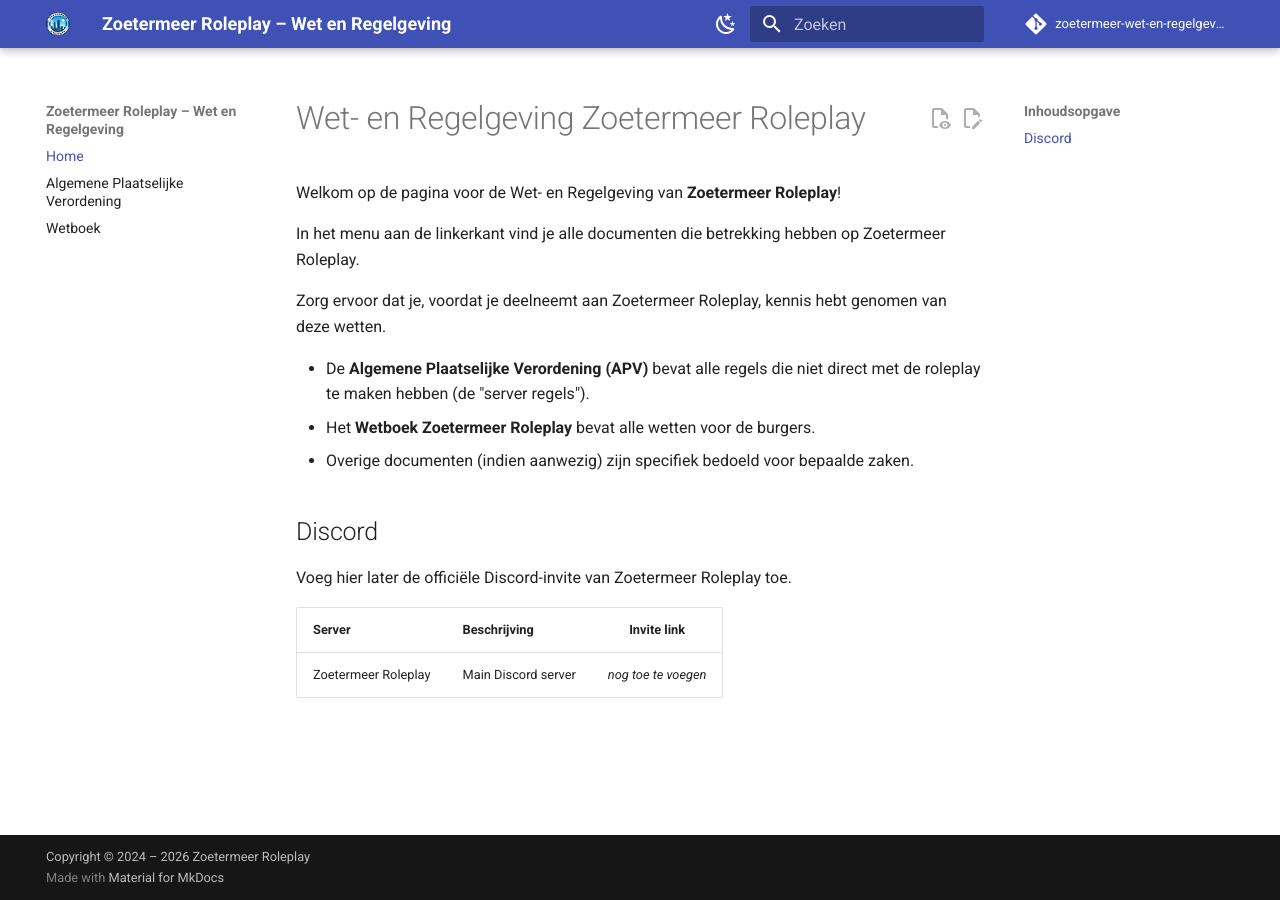
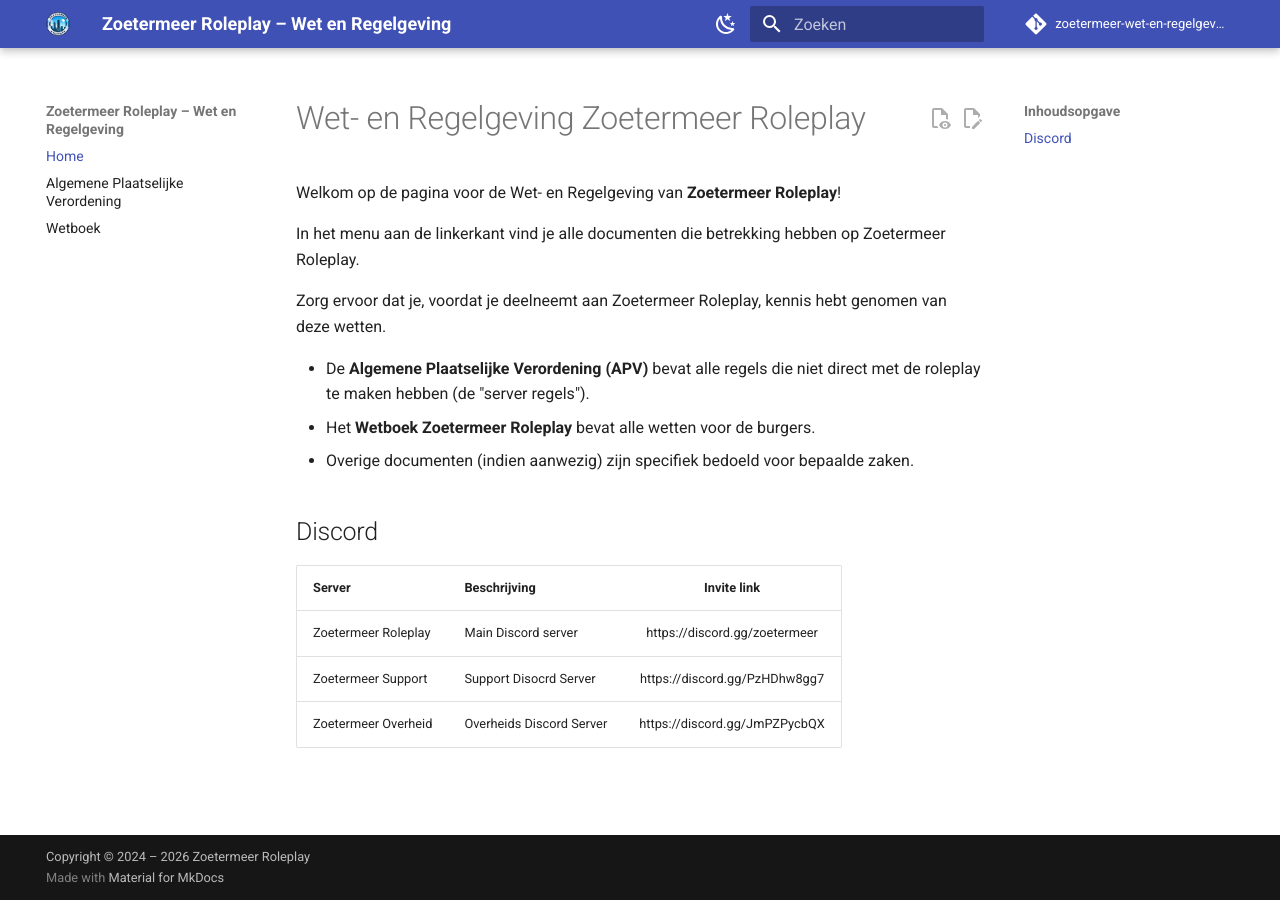
Before and after one commit to mrzynl-dev/zoetermeer-wet-en-regelgeving, an MkDocs documentation site: the page built from docs/index.md, in a window 1280 px wide. Built offline with MkDocs 1.6.1 and Material for MkDocs 9.7.7, drawn with Linux system fonts in a browser that asks for light colours; comment, search, counter and statistics services are not loaded.

Commit message:
Update index.md

```diff
--- a/docs/index.md
+++ b/docs/index.md
@@ -12,8 +12,9 @@
 
 ## Discord
 
-Voeg hier later de officiële Discord-invite van Zoetermeer Roleplay toe.
 
 | Server | Beschrijving | Invite link |
 |--------|--------------|:-----------:|
-| Zoetermeer Roleplay | Main Discord server | *nog toe te voegen* |
+| Zoetermeer Roleplay | Main Discord server | https://discord.gg/zoetermeer |
+| Zoetermeer Support | Support Disocrd Server | https://discord.gg/PzHDhw8gg7 |
+| Zoetermeer Overheid | Overheids Discord Server | https://discord.gg/JmPZPycbQX |
```
